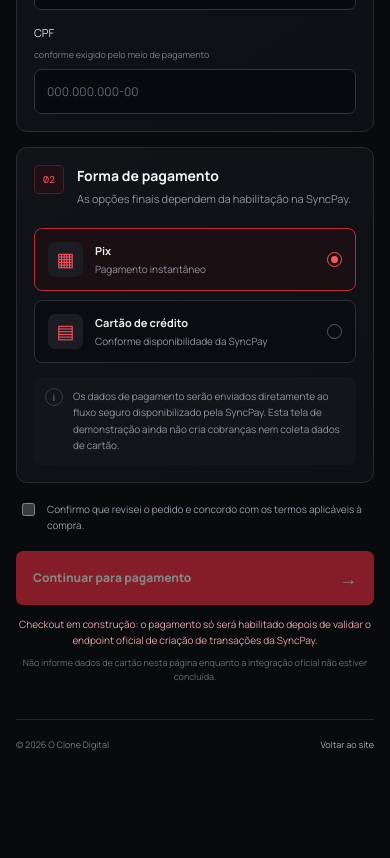
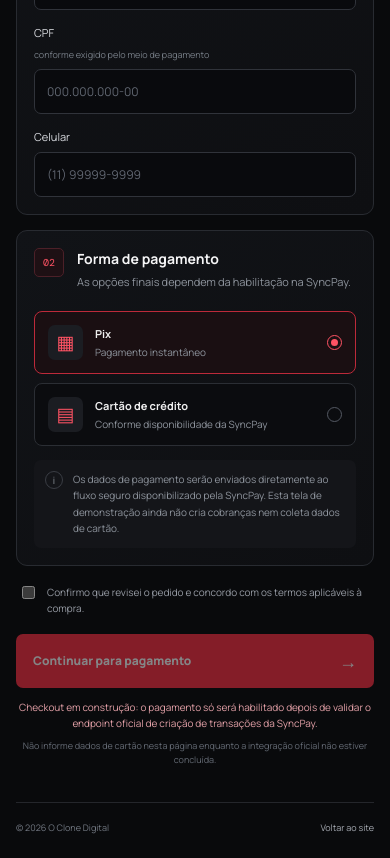
Before and after one commit to oLuiixz/o-clone-digital, a Next.js app: page /checkout/afiliado in a window 390 px wide. Shown: the part 1100-1958 px from the top of the page. Before the commit the page ends 1875 px from the top, so only its background shows below. Built offline with nearby package versions, Linux system fonts and the light colour scheme; no server answers.

Commit message:
feat: collect required checkout phone field

```diff
--- a/app/checkout/afiliado/page.js
+++ b/app/checkout/afiliado/page.js
@@ -16,6 +16,7 @@ export default function AffiliateCheckoutPage() {
   const [email, setEmail] = useState("");
   const [name, setName] = useState("");
   const [cpf, setCpf] = useState("");
+  const [phone, setPhone] = useState("");
   const [accepted, setAccepted] = useState(false);
 
   useEffect(() => {
@@ -57,6 +58,7 @@ export default function AffiliateCheckoutPage() {
               <label>Nome completo<input value={name} onChange={(event) => setName(event.target.value)} autoComplete="name" placeholder="Como podemos te chamar?" /></label>
               <label>E-mail<input value={email} onChange={(event) => setEmail(event.target.value)} type="email" autoComplete="email" placeholder="voce@exemplo.com.br" /></label>
               <label>CPF <span className="optional">conforme exigido pelo meio de pagamento</span><input value={cpf} onChange={(event) => setCpf(event.target.value)} inputMode="numeric" autoComplete="off" placeholder="000.000.000-00" /></label>
+              <label>Celular<input value={phone} onChange={(event) => setPhone(event.target.value)} type="tel" inputMode="tel" autoComplete="tel" placeholder="(11) 99999-9999" /></label>
             </div>
             {isAffiliateCheckout && <div className="oc-checkout-referral"><span aria-hidden="true">✓</span><div><b>Indicação reconhecida</b><small>Seu pedido será associado à indicação elegível. A comissão só é registrada após confirmação válida do pagamento.</small></div></div>}
           </section>
```
